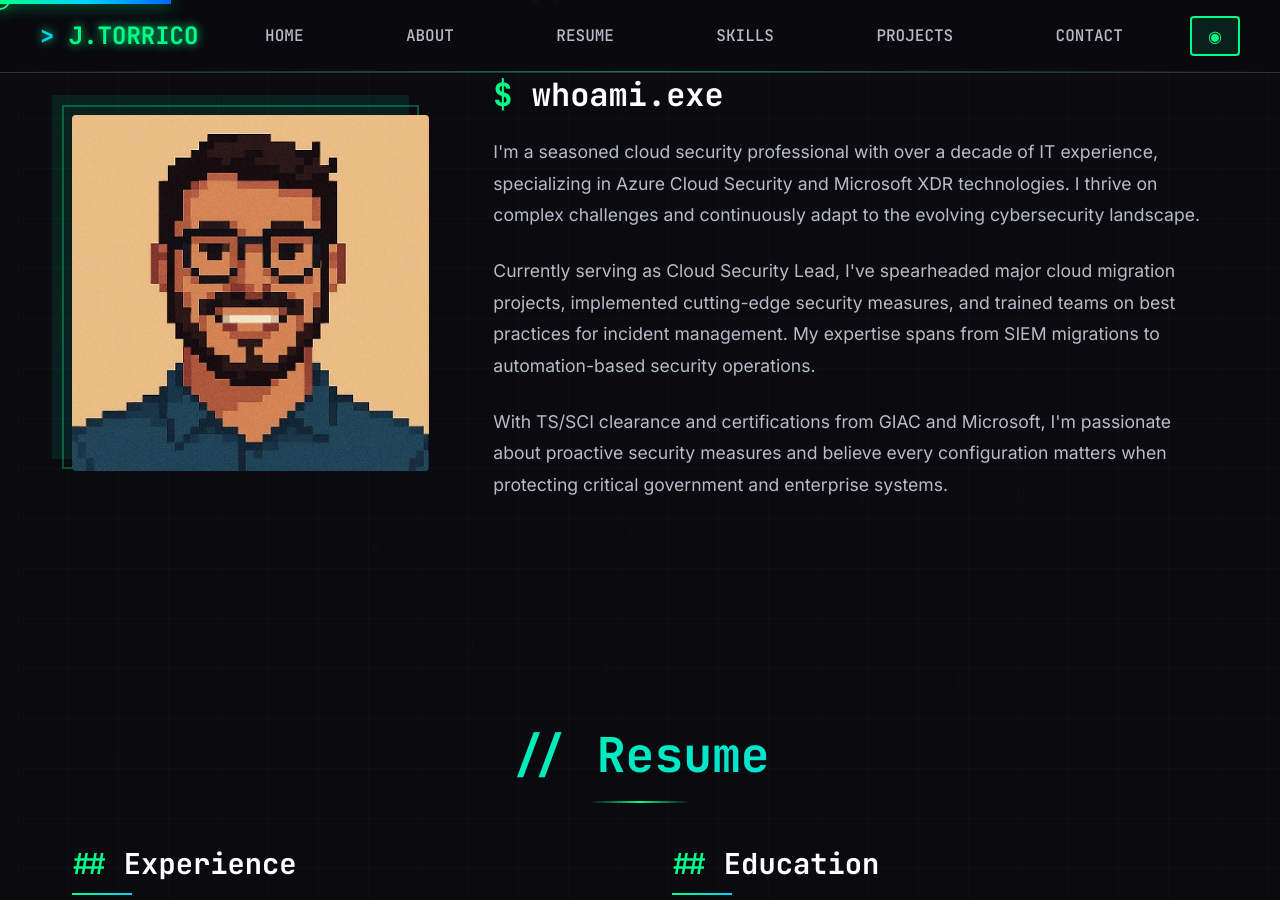
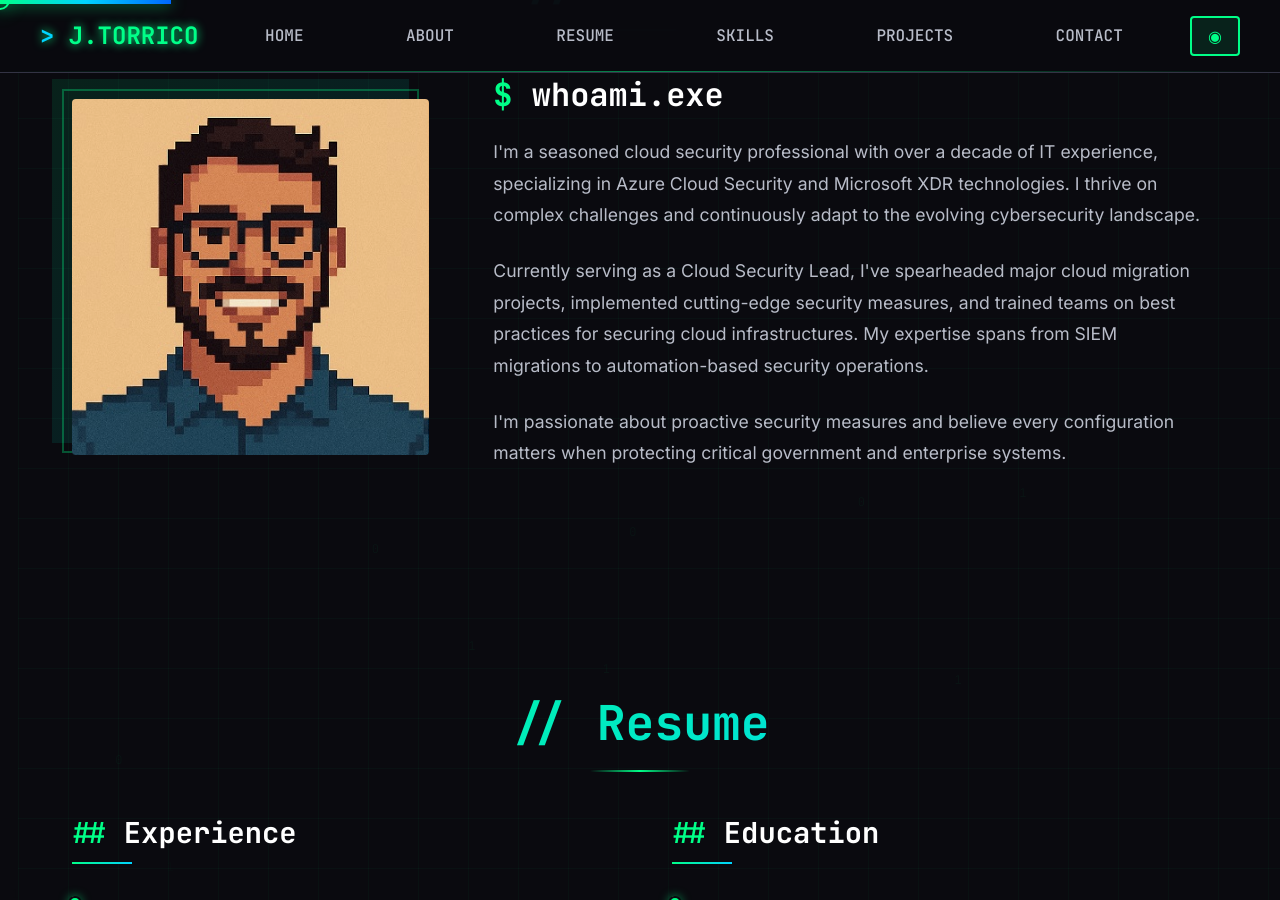
Before and after one commit to realnamesareboring/AboutMe, a Jekyll site: the page built from index.html, in a window 1280 px wide and 900 px high, scrolled down 1052 px. Built offline with Jekyll 4.4.1, drawn with Linux system fonts in a browser that asks for light colours.

Commit message:
Word smithing

```diff
--- a/_data/portfolio.yml
+++ b/_data/portfolio.yml
@@ -12,8 +12,8 @@ personal:
   profileImage: "/assets/img/profile.jpg"
   bio:
     - "I'm a seasoned cloud security professional with over a decade of IT experience, specializing in Azure Cloud Security and Microsoft XDR technologies. I thrive on complex challenges and continuously adapt to the evolving cybersecurity landscape."
-    - "Currently serving as Cloud Security Lead, I've spearheaded major cloud migration projects, implemented cutting-edge security measures, and trained teams on best practices for incident management. My expertise spans from SIEM migrations to automation-based security operations."
-    - "With TS/SCI clearance and certifications from GIAC and Microsoft, I'm passionate about proactive security measures and believe every configuration matters when protecting critical government and enterprise systems."
+    - "Currently serving as a Cloud Security Lead, I've spearheaded major cloud migration projects, implemented cutting-edge security measures, and trained teams on best practices for securing cloud infrastructures. My expertise spans from SIEM migrations to automation-based security operations."
+    - "I'm passionate about proactive security measures and believe every configuration matters when protecting critical government and enterprise systems."
 
 # Navigation
 navigation:
```
